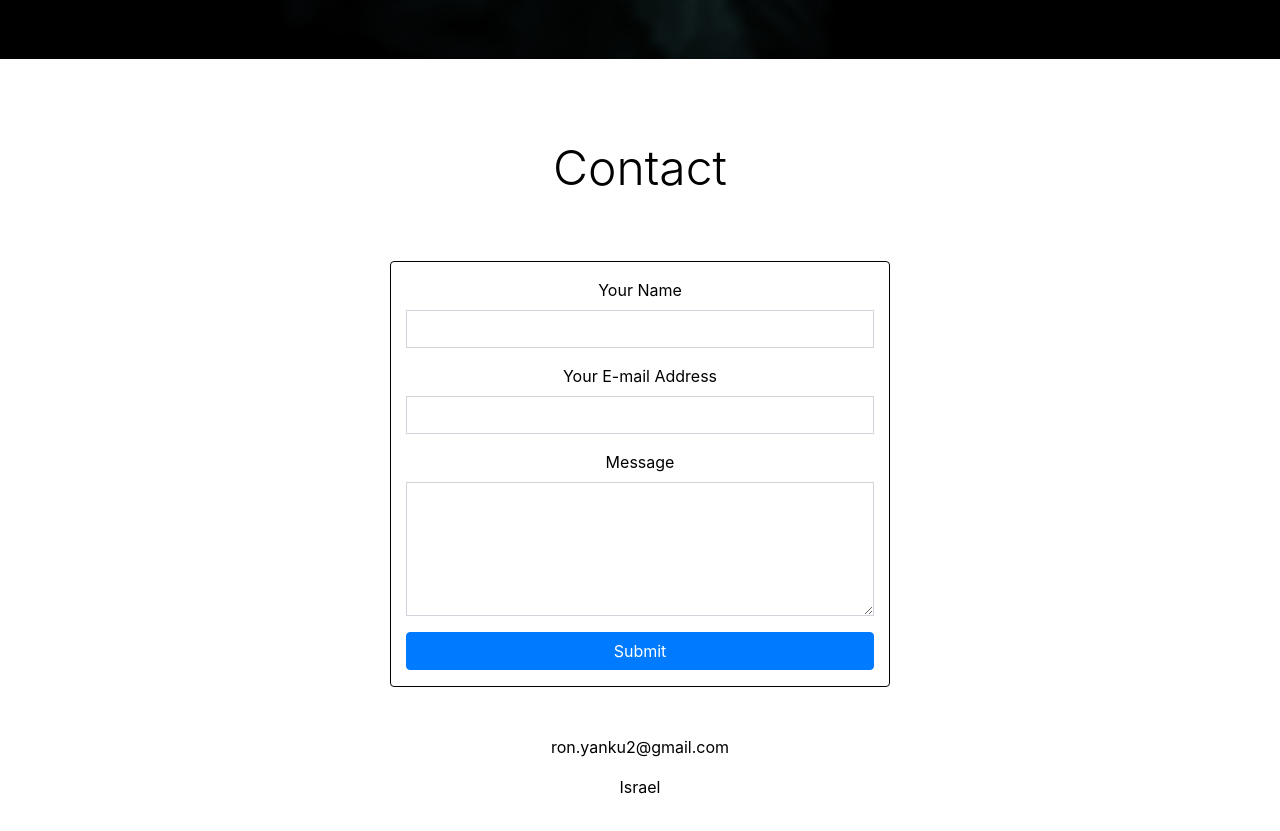
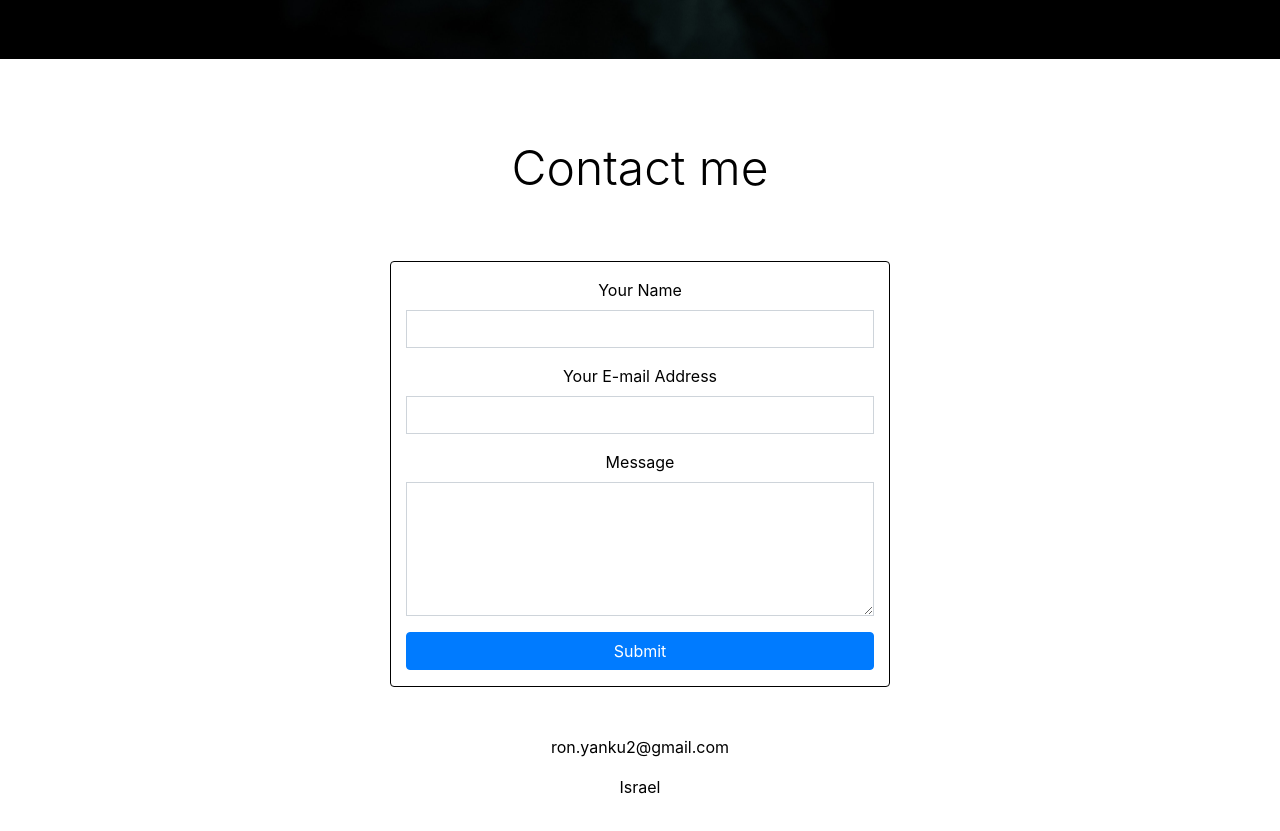
Before and after one commit to RonYanku/homepage, a React (Create React App) app: page / in a window 1280 px wide. Shown: the part 2720-3551 px from the top of the page. Built offline with nearby package versions, Linux system fonts and the light colour scheme.

Commit message:
fixed contact

```diff
--- a/src/Components/PortfolioContact.js
+++ b/src/Components/PortfolioContact.js
@@ -35,7 +35,7 @@ class PortfolioContact extends React.Component {
         >
       <div id="contact-section" data-aos="fade-in">
         <Container className="text-center" id="contact-content">
-          <h1 className="display-4" id="contact-headline">Contact</h1>
+          <h1 className="display-4" id="contact-headline">Contact me</h1>
           <hr className="mb-5" id="contact-hr"/>
 
           <Card className="pb-3 pt-3 mr-auto ml-auto" id="contact-card">
```
